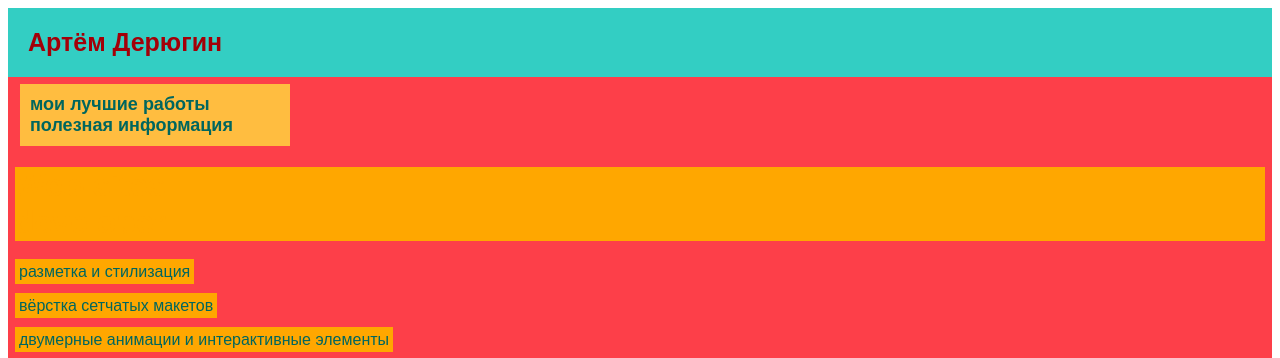
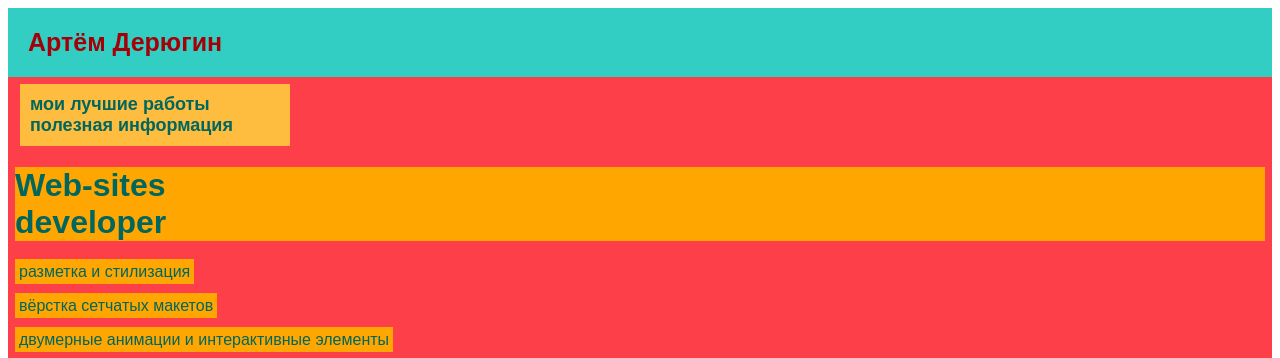
Before and after one commit to Artemka-NN/PROJECT123, a plain HTML site: page index.html in a window 1280 px wide. Shown: the top 358 px of the page. Drawn offline with Linux system fonts and the light colour scheme.

Commit message:
Update style.css

```diff
--- a/style.css
+++ b/style.css
@@ -47,6 +47,7 @@ span {
 
 .zagolovok {
     background-color: #FFA700;
+    color: #00665E;
 }
 
 .link-text{
```
